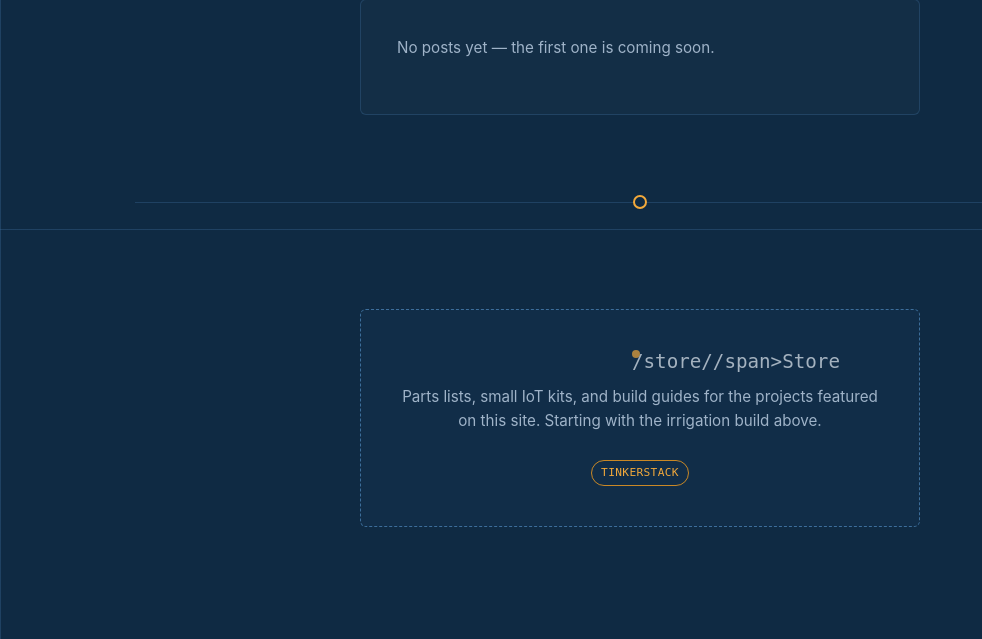
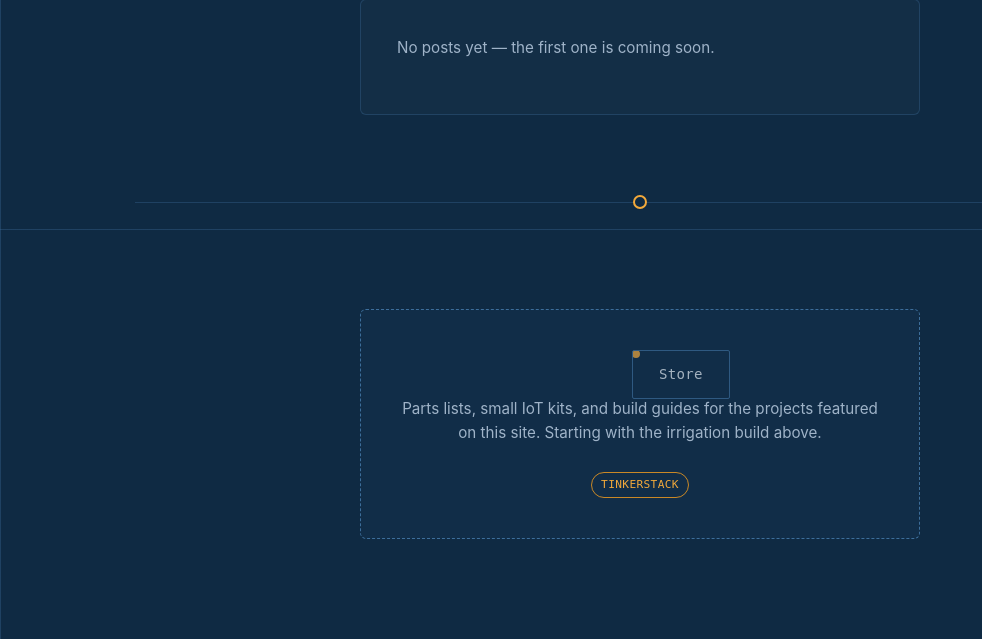
Before and after one commit to pradeep1955/mysite, a Django app: template home/templates/home/main.html in a window 1280 px wide. Shown: the part 1371-2010 px from the top of the page, without its empty margins (0-982 px from the left). Run offline with Django 4.2, Linux system fonts and the light colour scheme; the template is opened without the code that fills it, so the values that code supplies are empty; parts of the project's set-up code (start-up, migrations or seed data) failed here and were passed over; some libraries are stand-ins or nearby versions.

Commit message:
update project 8 jul 00:38

```diff
--- a/home/templates/home/main.html
+++ b/home/templates/home/main.html
@@ -58,7 +58,7 @@
 
 <section class="store-node" id="store">
   <div class="store-card">
-    <h3><span class="dot-flash">{% url 'store:home' %}/span>Store</h3>
+    <h3><span class="dot-flash"><a class="btn btn-ghost" href="{% url 'store:home' %}">Store</a></h3>
     <p>Parts lists, small IoT kits, and build guides for the projects featured on this site. Starting with the irrigation build above.</p>
     <span class="tag">TINKERSTACK</span>
   </div>
```
